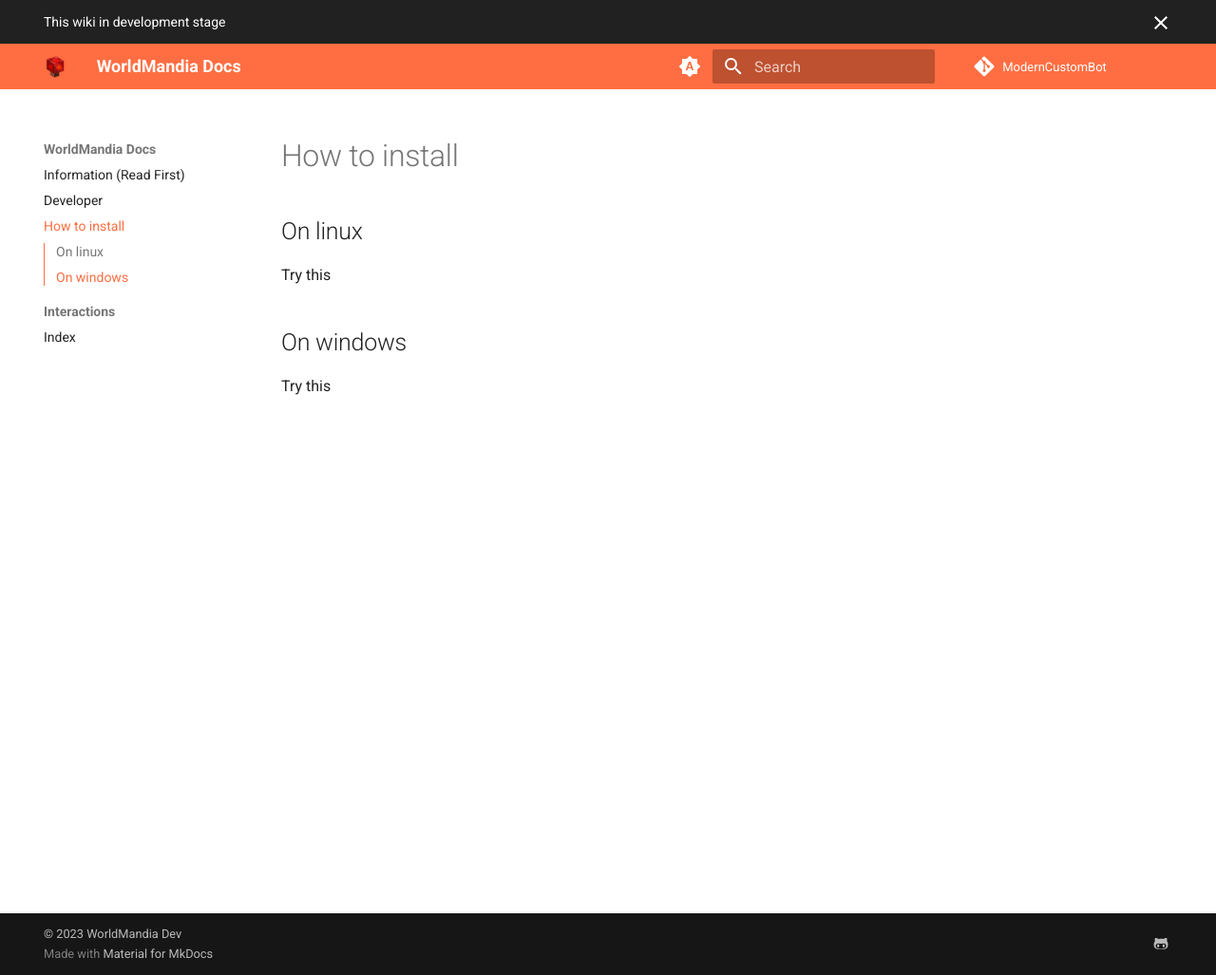
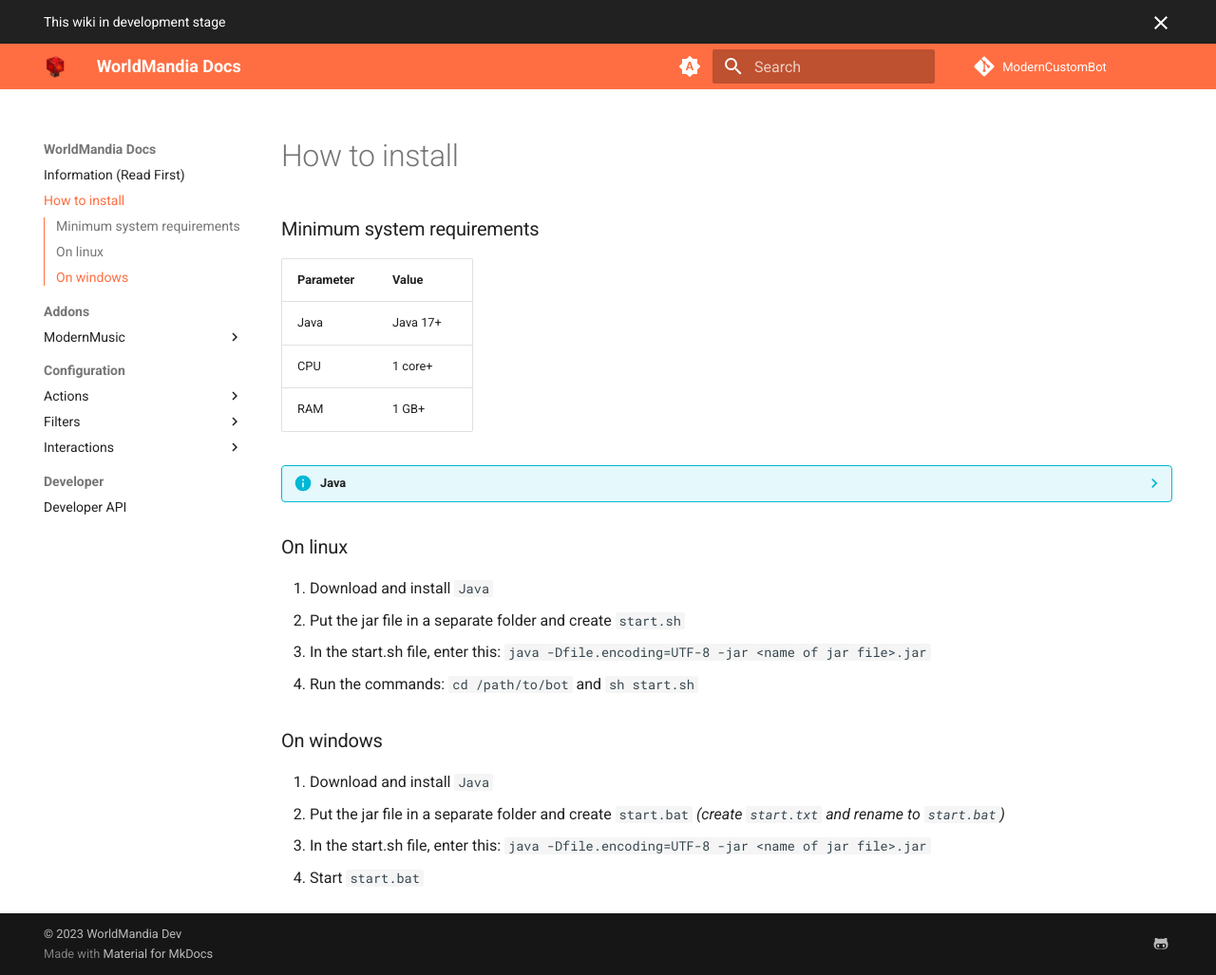
Before and after one commit to mani1232/docs, an MkDocs documentation site: the page built from docs/how-to-install.md, in a window 1280 px wide and 1027 px high. Shown: the whole window at 95% size. Built offline with MkDocs 1.6.1 and Material for MkDocs 9.7.7, drawn with Linux system fonts in a browser that asks for light colours; comment, search, counter and statistics services are not loaded.

Commit message:
update wiki

```diff
--- a/docs/how-to-install.md
+++ b/docs/how-to-install.md
@@ -4,10 +4,30 @@ slug: /
 sidebar_position: 2
 ---
 
-## On linux
+### Minimum system requirements
 
-Try this
+| Parameter | Value    |
+|-----------|----------|
+| Java      | Java 17+ |
+| CPU       | 1 core+  |
+| RAM       | 1 GB+    |
 
-## On windows
+??? info "Java"
 
-Try this
+    Here you can download Java 21, but we recommended use latest LTS release.
+
+    [Java 21](https://www.azul.com/downloads/?version=java-21-lts&package=jdk#zulu){ .md-button } [Java 17](https://www.azul.com/downloads/?version=java-17-lts&package=jdk#zulu){ .md-button }
+
+### On linux
+
+1. Download and install `Java`
+2. Put the jar file in a separate folder and create `start.sh`
+3. In the start.sh file, enter this: `java -Dfile.encoding=UTF-8 -jar <name of jar file>.jar`
+4. Run the commands: `cd /path/to/bot` and `sh start.sh`
+
+### On windows
+
+1. Download and install `Java`
+2. Put the jar file in a separate folder and create `start.bat` _(create `start.txt` and rename to `start.bat`)_
+3. In the start.sh file, enter this: `java -Dfile.encoding=UTF-8 -jar <name of jar file>.jar`
+4. Start `start.bat`
```
Also changed, not shown: docs/Addons/ModernMusic/about_addon.md (added, +7 -0 lines), docs/Configuration/actions/sendText.md (added, +7 -0 lines), docs/Configuration/filters/botFilter.md (added, +7 -0 lines), docs/Configuration/interactions/on_command.md (added, +7 -0 lines), docs/Developer/developer.md (renamed from docs/developer.md, +3 -1 lines), docs/index.md (+2 -2 lines), docs/interactions/index.md (deleted, +0 -5 lines).
